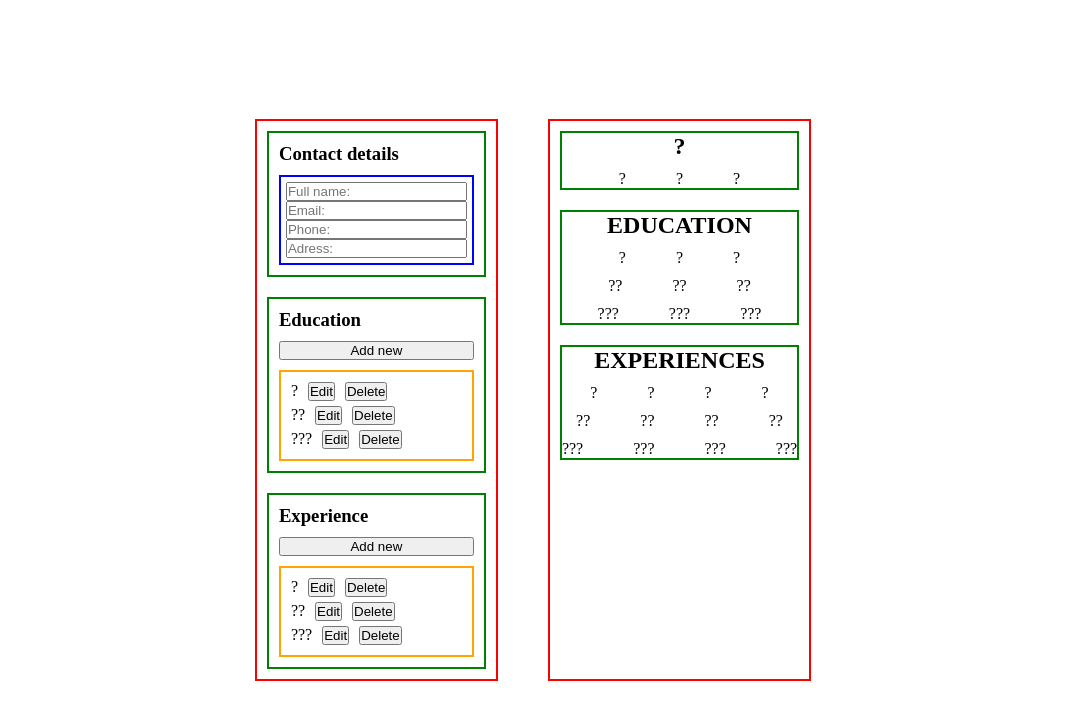
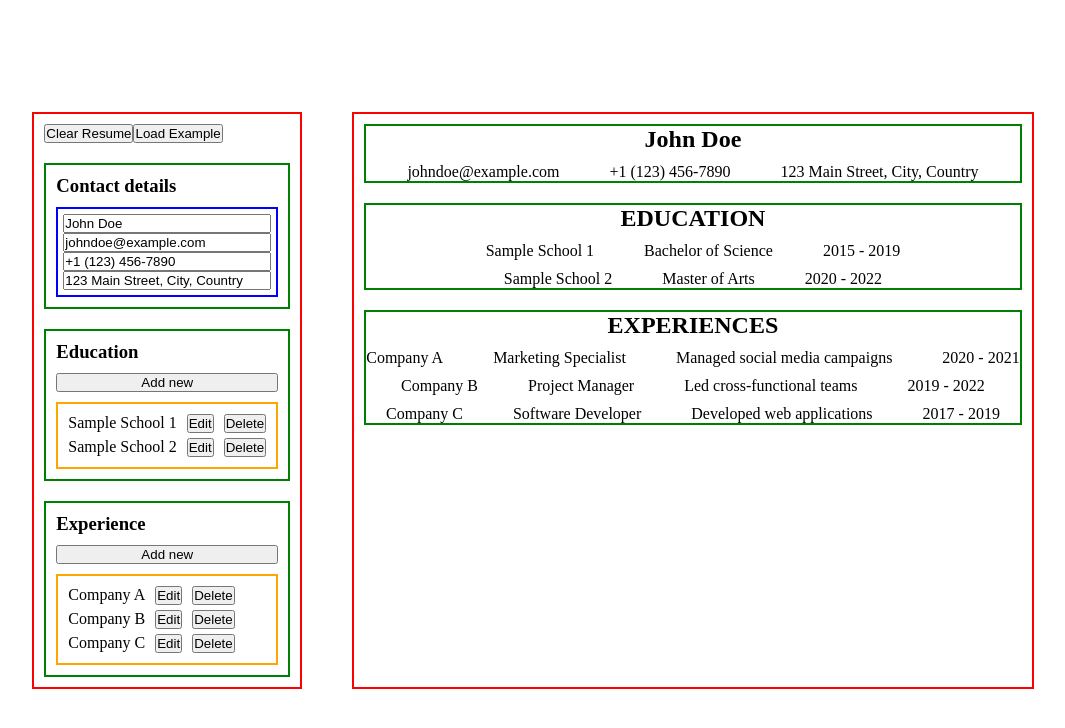
Before and after one commit to martinsmeder/cv_application, a React (Vite) app: page / in a window 1280 px wide. Shown: the top 728 px of the page, without its empty margins (107-1172 px from the left). Built offline with nearby package versions, Linux system fonts and the light colour scheme.

Commit message:
Added buttons to clear resume or load example

```diff
--- a/src/components/App.jsx
+++ b/src/components/App.jsx
@@ -1,18 +1,17 @@
 import { useState } from 'react';
 
-import Cv from './Cv';
+import { CvContacts, CvEducation, CvExperience } from './Cv';
 import { ContactForm, EducationForm, ExperienceForm } from './Forms';
 import { EducationList, ExperienceList } from './Lists';
-import { initialEducations, initialExperiences } from './initialData';
+import {
+  initialContacts,
+  initialEducations,
+  initialExperiences,
+} from './initialData';
 
 export default function App() {
   // ============================= STATE ==============================
-  const [contactDetails, setContactDetails] = useState({
-    fullName: '?',
-    email: '?',
-    phone: '?',
-    address: '?',
-  });
+  const [contactDetails, setContactDetails] = useState(initialContacts);
 
   const [educations, setEducations] = useState(initialEducations);
 
@@ -31,11 +30,13 @@ export default function App() {
     employmentDates: '',
   });
 
+  const [showEducationForm, setShowEducationForm] = useState(false);
+
+  const [showExperienceForm, setShowExperienceForm] = useState(false);
+
   const [isEditing, setIsEditing] = useState(false);
 
   const [currentIndex, setCurrentIndex] = useState(null);
-
-  const [showForm, setShowForm] = useState(false);
 
   // ========================== HANDLERS ==============================
   function handleContactChange(e, propertyName) {
@@ -69,14 +70,16 @@ export default function App() {
       const newItem = { ...formData }; // Create a new object with form data
       setStateVariable([...stateVariable, newItem]); // Add to array
       setFormData(resetCallback); // Reset form
-      setShowForm(false); // Close form
+      setShowEducationForm(false);
+      setShowExperienceForm(false);
     } else {
       const newStateArray = [...stateVariable]; // Copy original array
       newStateArray[currentIndex] = formData; // Replace at old item index
       setStateVariable(newStateArray); // Update state with edited object
       setFormData(resetCallback); // Reset form
       setIsEditing(false); // Reset isEditing flag
-      setShowForm(false); // Close form
+      setShowEducationForm(false);
+      setShowExperienceForm(false);
     }
   }
 
@@ -88,7 +91,7 @@ export default function App() {
     });
     setIsEditing(true);
     setCurrentIndex(index);
-    setShowForm(true);
+    setShowEducationForm(true);
   }
 
   function handleExperienceEditClick(experience, index) {
@@ -100,7 +103,7 @@ export default function App() {
     });
     setIsEditing(true);
     setCurrentIndex(index);
-    setShowForm(true);
+    setShowExperienceForm(true);
   }
 
   function handleEducationDeleteClick(education) {
@@ -115,17 +118,48 @@ export default function App() {
     );
   }
 
-  function handleAddNewClick(setStateVariable, stateVariable) {
+  function handleAddNewClick(
+    setStateVariable,
+    stateVariable,
+    setShowForm,
+    value
+  ) {
     setStateVariable(stateVariable);
-    setShowForm(true);
+    setShowForm(value);
+  }
+
+  function handleClearClick() {
+    setContactDetails({
+      fullName: '',
+      email: '',
+      phone: '',
+      address: '',
+    });
+    setEducations([]);
+    setExperiences([]);
+  }
+
+  function handleExampleClick() {
+    setContactDetails(initialContacts);
+    setEducations(initialEducations);
+    setExperiences(initialExperiences);
   }
 
   return (
     <main>
       <div id='formContainer'>
+        <div className='buttons example'>
+          <button onClick={handleClearClick}>Clear Resume</button>
+          <button onClick={handleExampleClick}>Load Example</button>
+        </div>
+
         <section className='formSection contacts'>
           <h3>Contact details</h3>
           <ContactForm
+            fullNameValue={contactDetails.fullName}
+            emailValue={contactDetails.email}
+            phoneValue={contactDetails.phone}
+            addressValue={contactDetails.address}
             fullNameChange={(e) => handleContactChange(e, 'fullName')}
             emailChange={(e) => handleContactChange(e, 'email')}
             phoneChange={(e) => handleContactChange(e, 'phone')}
@@ -137,17 +171,22 @@ export default function App() {
           <h3>Education</h3>
           <button
             onClick={() =>
-              handleAddNewClick(setEducationFormData, {
+              handleAddNewClick(
+                setEducationFormData,
+                {
                   schoolName: '',
                   studyTitle: '',
                   studyDates: '',
-              })
+                },
+                setShowEducationForm,
+                true
+              )
             }
           >
             Add new
           </button>
           <EducationForm
-            showForm={showForm}
+            showForm={showEducationForm}
             schoolValue={educationFormData.schoolName}
             titleValue={educationFormData.studyTitle}
             dateValue={educationFormData.studyDates}
@@ -170,7 +209,7 @@ export default function App() {
             changeCallback={(e) =>
               handleChange(e, setEducationFormData, educationFormData)
             }
-            cancelCallback={() => setShowForm(false)}
+            cancelCallback={() => setShowEducationForm(false)}
           />
           <EducationList
             educations={educations}
@@ -183,18 +222,23 @@ export default function App() {
           <h3>Experience</h3>
           <button
             onClick={() =>
-              handleAddNewClick(setExperienceFormData, {
+              handleAddNewClick(
+                setExperienceFormData,
+                {
                   companyName: '',
                   positionTitle: '',
                   responsibilities: '',
                   employmentDates: '',
-              })
+                },
+                setShowExperienceForm,
+                true
+              )
             }
           >
             Add new
           </button>
           <ExperienceForm
-            showForm={showForm}
+            showForm={showExperienceForm}
             companyValue={experienceFormData.companyName}
             positionValue={experienceFormData.positionTitle}
             responsibilitiesValue={experienceFormData.responsibilities}
@@ -219,7 +263,7 @@ export default function App() {
             changeCallback={(e) =>
               handleChange(e, setExperienceFormData, experienceFormData)
             }
-            cancelCallback={() => setShowForm(false)}
+            cancelCallback={() => setShowExperienceForm(false)}
           />
           <ExperienceList
             experiences={experiences}
@@ -229,17 +273,11 @@ export default function App() {
         </section>
       </div>
 
-      <Cv
-        contacts={contactDetails}
-        educations={educations}
-        experiences={experiences}
-      />
+      <div id='cvContainer'>
+        <CvContacts contacts={contactDetails} />
+        <CvEducation educations={educations} />
+        <CvExperience experiences={experiences} />
+      </div>
     </main>
   );
 }
-
-// showForm state
-// add showForm prop to form with inline CSS
-// add new click --> showForm true
-// save click --> showForm false
-// edit click --> showForm true
--- a/src/components/Cv.jsx
+++ b/src/components/Cv.jsx
@@ -1,4 +1,4 @@
-function CvContacts({ contacts }) {
+export function CvContacts({ contacts }) {
   return (
     <section className='cvSection contacts'>
       <h1>{contacts.fullName}</h1>
@@ -11,7 +11,7 @@ function CvContacts({ contacts }) {
   );
 }
 
-function CvEducation({ educations }) {
+export function CvEducation({ educations }) {
   return (
     <section className='cvSection education'>
       <h1>EDUCATION</h1>
@@ -26,7 +26,7 @@ function CvEducation({ educations }) {
   );
 }
 
-function CvExperience({ experiences }) {
+export function CvExperience({ experiences }) {
   return (
     <section className='cvSection experience'>
       <h1>EXPERIENCES</h1>
@@ -41,13 +41,3 @@ function CvExperience({ experiences }) {
     </section>
   );
 }
-
-export default function Cv({ contacts, educations, experiences }) {
-  return (
-    <div id='cvContainer'>
-      <CvContacts contacts={contacts} />
-      <CvEducation educations={educations} />
-      <CvExperience experiences={experiences} />
-    </div>
-  );
-}
--- a/src/components/Forms.jsx
+++ b/src/components/Forms.jsx
@@ -1,4 +1,8 @@
 export function ContactForm({
+  fullNameValue,
+  emailValue,
+  phoneValue,
+  addressValue,
   fullNameChange,
   emailChange,
   phoneChange,
@@ -8,26 +12,34 @@ export function ContactForm({
     <form className='form'>
       <input
         id='fullName'
+        name='fullName'
         type='text'
         placeholder='Full name:'
+        value={fullNameValue}
         onChange={fullNameChange}
       />
       <input
         id='email'
+        name='email'
         type='text'
         placeholder='Email:'
+        value={emailValue}
         onChange={emailChange}
       />
       <input
         id='phone'
+        name='phone'
         type='text'
         placeholder='Phone:'
+        value={phoneValue}
         onChange={phoneChange}
       />
       <input
         id='adress'
+        name='adress'
         type='text'
         placeholder='Adress:'
+        value={addressValue}
         onChange={addressChange}
       />
     </form>
@@ -73,10 +85,12 @@ export function EducationForm({
         value={dateValue}
         onChange={changeCallback}
       />
+      <div className='buttons formBtn'>
         <button type='submit'>Save</button>
         <button type='button' onClick={cancelCallback}>
           Cancel
         </button>
+      </div>
     </form>
   );
 }
@@ -128,10 +142,12 @@ export function ExperienceForm({
         value={dateValue}
         onChange={changeCallback}
       />
+      <div className='buttons formBtn'>
         <button type='submit'>Save</button>
         <button type='button' onClick={cancelCallback}>
           Cancel
         </button>
+      </div>
     </form>
   );
 }
--- a/src/components/initialData.js
+++ b/src/components/initialData.js
@@ -1,42 +1,40 @@
+export const initialContacts = {
+  fullName: 'John Doe',
+  email: 'johndoe@example.com',
+  phone: '+1 (123) 456-7890',
+  address: '123 Main Street, City, Country',
+};
+
 export const initialEducations = [
   {
-    schoolName: '?',
-    studyTitle: '?',
-    studyDates: '?',
+    schoolName: 'Sample School 1',
+    studyTitle: 'Bachelor of Science',
+    studyDates: '2015 - 2019',
   },
-
   {
-    schoolName: '??',
-    studyTitle: '??',
-    studyDates: '??',
-  },
-
-  {
-    schoolName: '???',
-    studyTitle: '???',
-    studyDates: '???',
+    schoolName: 'Sample School 2',
+    studyTitle: 'Master of Arts',
+    studyDates: '2020 - 2022',
   },
 ];
 
 export const initialExperiences = [
   {
-    companyName: '?',
-    positionTitle: '?',
-    responsibilities: '?',
-    employmentDates: '?',
+    companyName: 'Company A',
+    positionTitle: 'Marketing Specialist',
+    responsibilities: 'Managed social media campaigns',
+    employmentDates: '2020 - 2021',
   },
-
   {
-    companyName: '??',
-    positionTitle: '??',
-    responsibilities: '??',
-    employmentDates: '??',
+    companyName: 'Company B',
+    positionTitle: 'Project Manager',
+    responsibilities: 'Led cross-functional teams',
+    employmentDates: '2019 - 2022',
   },
-
   {
-    companyName: '???',
-    positionTitle: '???',
-    responsibilities: '???',
-    employmentDates: '???',
+    companyName: 'Company C',
+    positionTitle: 'Software Developer',
+    responsibilities: 'Developed web applications',
+    employmentDates: '2017 - 2019',
   },
 ];
--- a/src/main.jsx
+++ b/src/main.jsx
@@ -1,10 +1,12 @@
 import React from 'react';
 import ReactDOM from 'react-dom/client';
 import App from './components/App.jsx';
+// import Test from './components/Test';
 import './styles/style.css';
 
 ReactDOM.createRoot(document.getElementById('root')).render(
   <React.StrictMode>
     <App />
+    {/* <Test /> */}
   </React.StrictMode>
 );
```
Also changed, not shown: src/components/Test.jsx (added, +111 -0 lines), todo.txt. Lines whose indentation alone changed are shown as unchanged.
